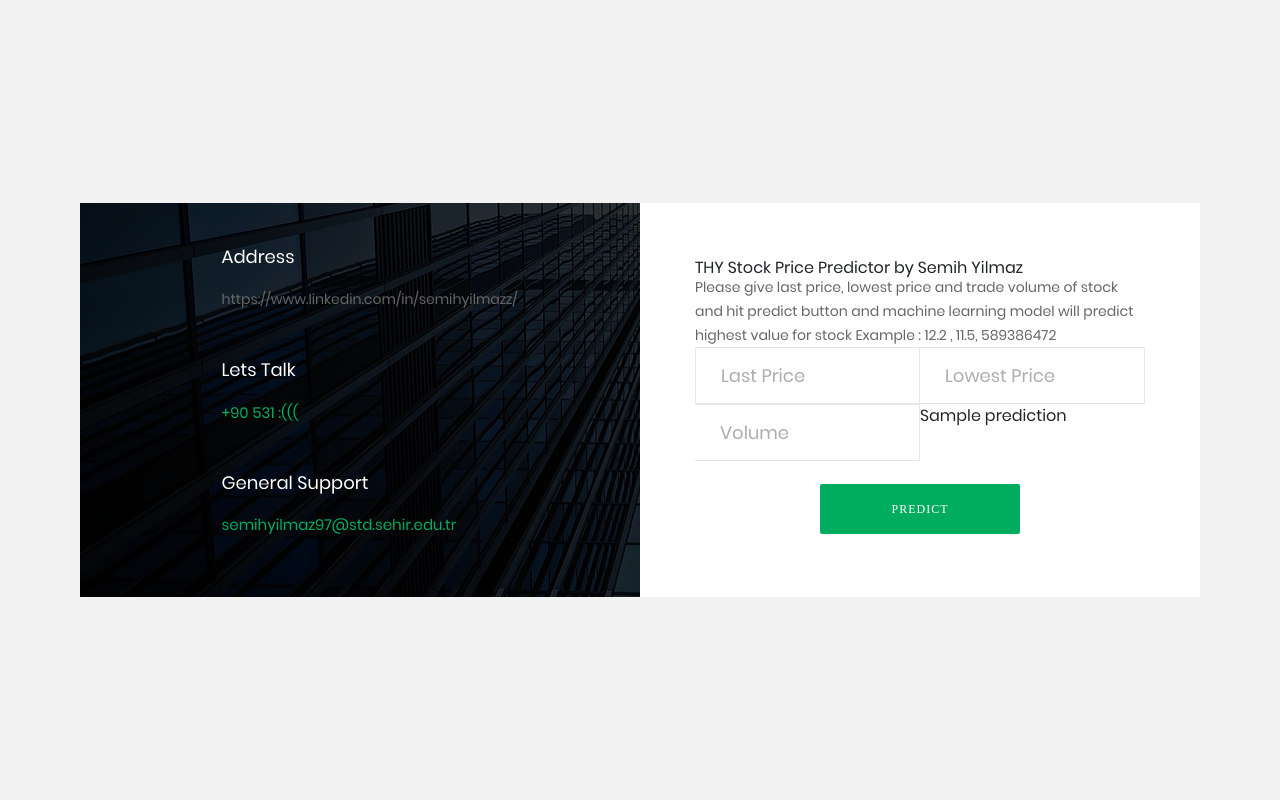
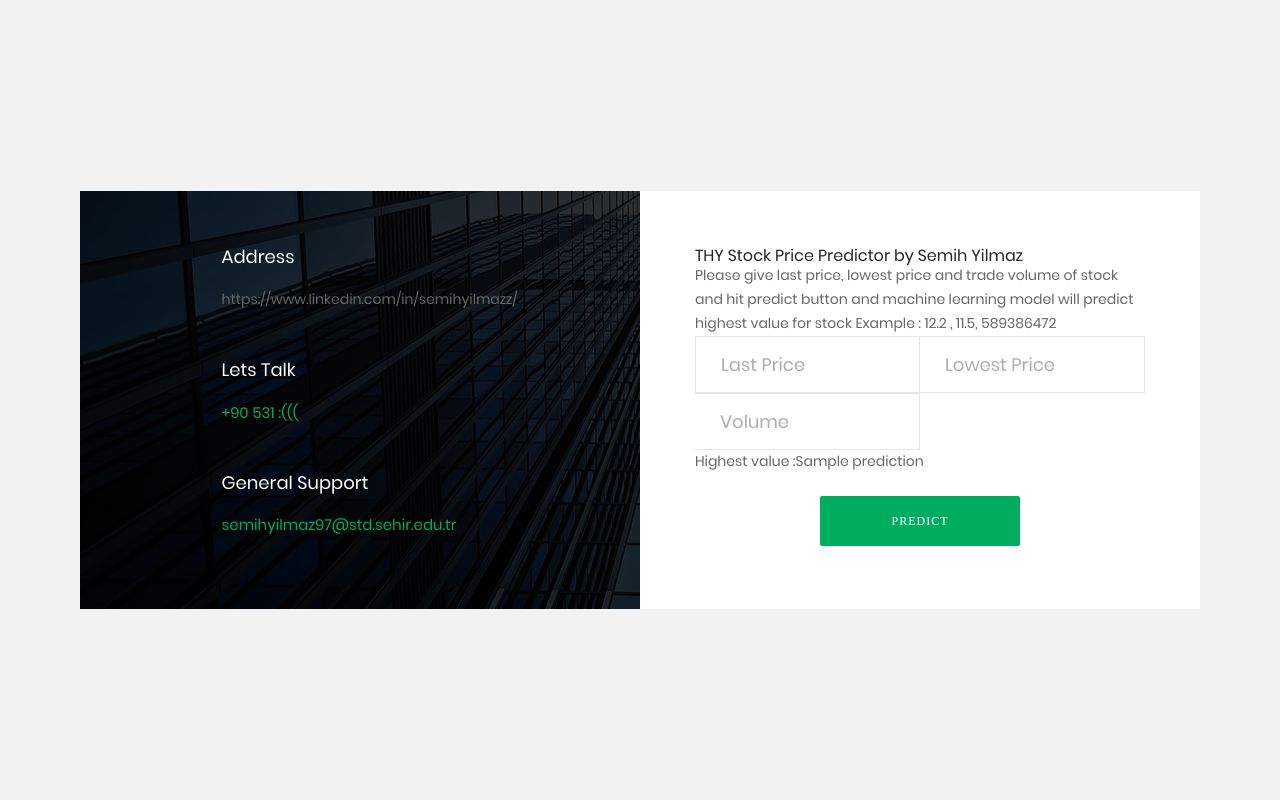
Before and after one commit to semihyilmazdata/git_test, a Flask app: template templates/post.html in a window 1280 px wide. Run offline with Flask 2, Linux system fonts and the light colour scheme; the template is opened without the code that fills it: most values are stand-ins (such as "Sample title", 1, 10 or a date in 2020); parts of the project's set-up code (start-up, migrations or seed data) failed here and were passed over; some libraries are stand-ins or nearby versions; some web fonts are replaced.

Commit message:
Update post.html

```diff
--- a/templates/post.html
+++ b/templates/post.html
@@ -2,6 +2,6 @@
 
 {% block content %}
 
-    {{ prediction }}
+    <p> Highest value :{{ prediction }} </p>
 
 {% endblock %}
```
